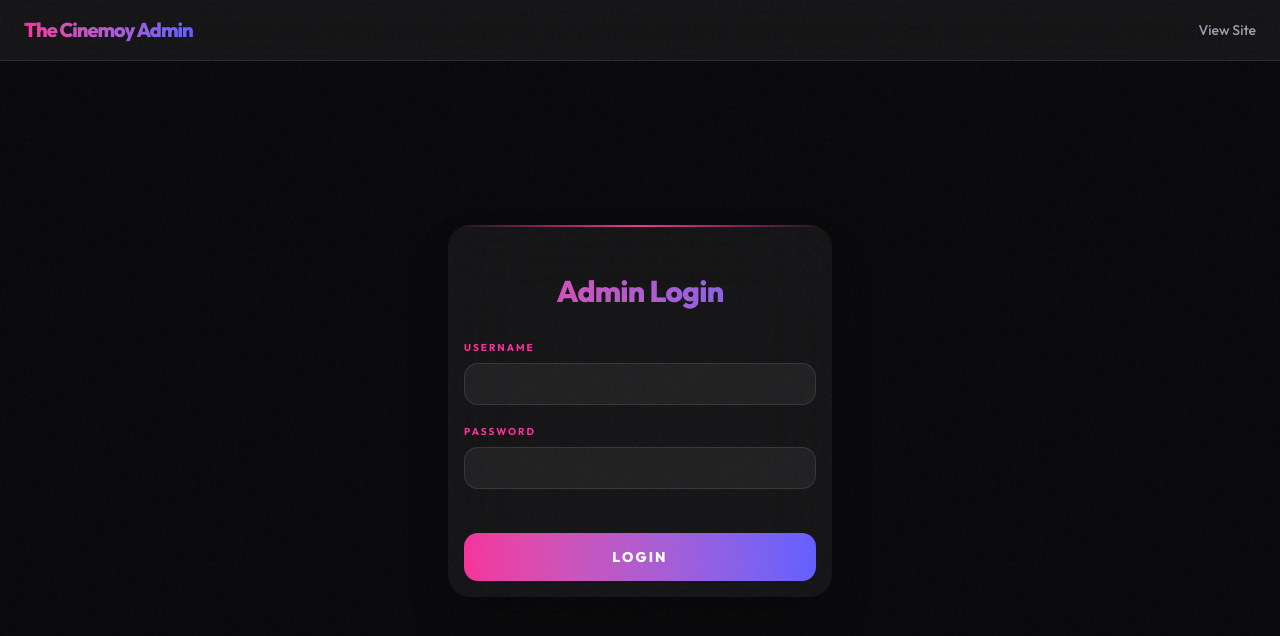
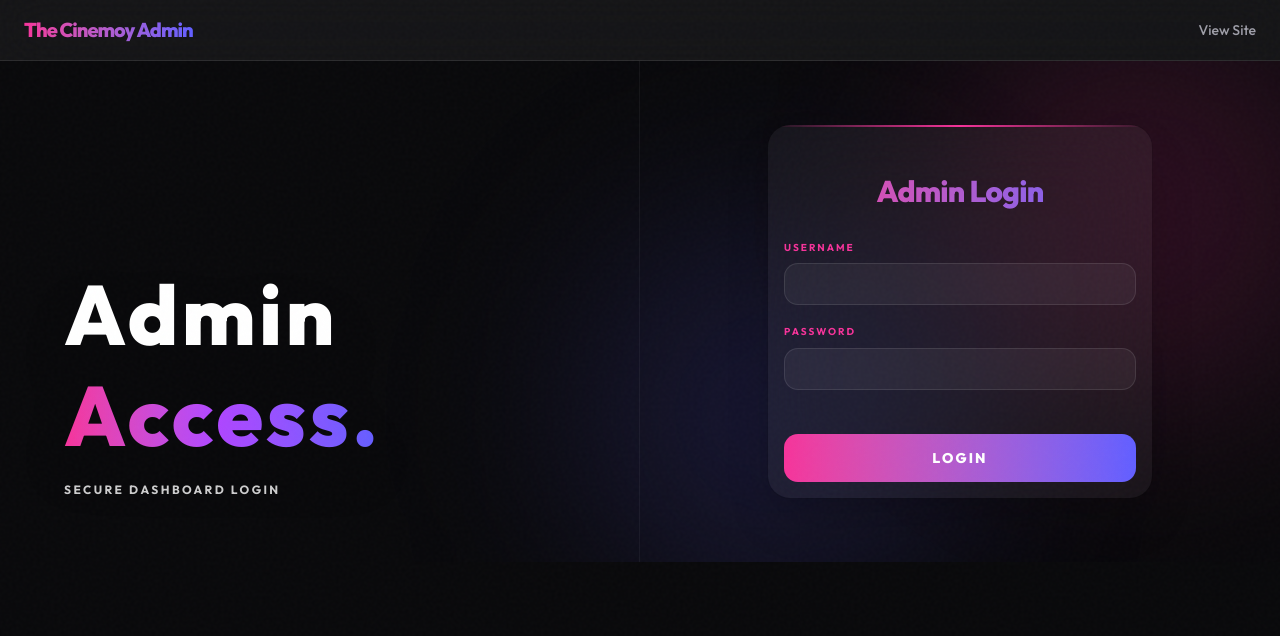
Before and after one commit to Pointer2005/Photography, a Next.js app: page /admin/login in a window 1280 px wide. Shown: the top 636 px of the page. Built offline with nearby package versions, Linux system fonts and the light colour scheme; no server answers; grey boxes are pictures that could not be loaded.

Commit message:
redesign

```diff
--- a/src/app/admin/layout.tsx
+++ b/src/app/admin/layout.tsx
@@ -36,7 +36,7 @@ export default async function AdminLayout({
           )}
         </div>
       </nav>
-      <main className={!session ? "max-w-7xl mx-auto h-[calc(100vh-100px)] flex flex-col justify-center px-4" : "p-6 md:p-10 max-w-7xl mx-auto"}>
+      <main className={!session ? "w-full flex-grow flex flex-col" : "p-6 md:p-10 max-w-7xl mx-auto w-full"}>
         {children}
       </main>
     </div>
--- a/src/app/admin/login/page.tsx
+++ b/src/app/admin/login/page.tsx
@@ -9,12 +9,38 @@ import { Button } from '@/components/ui/button';
 import { Alert, AlertDescription } from '@/components/ui/alert';
 import { AlertCircle } from 'lucide-react';
 
+import BackgroundCarousel from '@/components/BackgroundCarousel';
+
 export default function AdminLogin() {
   const [state, formAction, isPending] = useActionState(adminLoginAction, null);
 
   return (
-    <div className="w-full max-w-sm mx-auto text-zinc-100">
-      <Card className="w-full bg-white/5 backdrop-blur-2xl border-white/10 shadow-2xl rounded-3xl relative overflow-hidden">
+    <div className="relative flex-grow flex flex-col lg:flex-row bg-[#09090b] overflow-x-hidden">
+      {/* ── Left Half: Photography Carousel ─────────────────────── */}
+      <div className="relative w-full lg:w-1/2 h-[45vh] lg:h-auto lg:min-h-full shrink-0 border-b lg:border-b-0 lg:border-r border-white/5">
+        <BackgroundCarousel />
+
+        {/* Branding text overlay on the images */}
+        <div className="absolute bottom-6 left-6 md:bottom-12 md:left-12 lg:bottom-16 lg:left-16 z-20">
+          <h1 className="animate-fade-up text-5xl md:text-6xl lg:text-[84px] font-black text-white tracking-tighter leading-[0.9] mb-3 md:mb-4 drop-shadow-2xl">
+            Admin <br />
+            <span className="text-transparent bg-clip-text bg-gradient-to-r from-pink-500 via-purple-500 to-indigo-500">Access.</span>
+          </h1>
+          <p className="animate-fade-up delay-200 text-white/80 font-bold tracking-[0.2em] uppercase text-[10px] md:text-xs">
+            Secure Dashboard Login
+          </p>
+        </div>
+      </div>
+
+      {/* ── Right Half: Login Form ───────────────────────────────── */}
+      <div className="relative w-full lg:w-1/2 min-h-[55vh] flex flex-col items-center justify-center p-6 md:p-12 lg:p-16 bg-[#09090b] z-10 flex-grow">
+
+        {/* Vibrant ambient glows */}
+        <div className="absolute top-[-10%] right-[-10%] w-[400px] h-[400px] bg-pink-500/15 rounded-full blur-[100px] pointer-events-none"></div>
+        <div className="absolute bottom-[-10%] left-[-10%] w-[400px] h-[400px] bg-indigo-500/15 rounded-full blur-[100px] pointer-events-none"></div>
+
+        <div className="w-full max-w-sm mx-auto text-zinc-100 relative z-10">
+          <Card className="w-full bg-white/5 backdrop-blur-2xl border-white/10 shadow-2xl rounded-3xl relative overflow-hidden animate-fade-up delay-400">
             <div className="absolute top-0 left-0 right-0 h-[2px] bg-gradient-to-r from-transparent via-pink-500 to-transparent z-0" />
             <CardHeader className="relative z-10 pt-8 pb-4">
               <CardTitle className="text-3xl font-black text-transparent bg-clip-text bg-gradient-to-r from-pink-500 to-indigo-500 text-center tracking-tight">Admin Login</CardTitle>
@@ -59,5 +85,7 @@ export default function AdminLogin() {
             </CardContent>
           </Card>
         </div>
+      </div>
+    </div>
   );
 }
```
Lines whose indentation alone changed are shown as unchanged.
